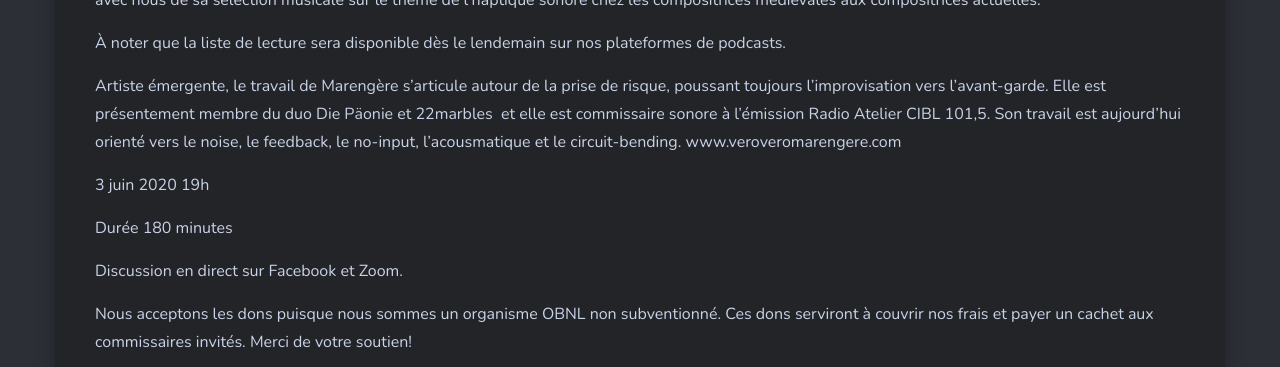
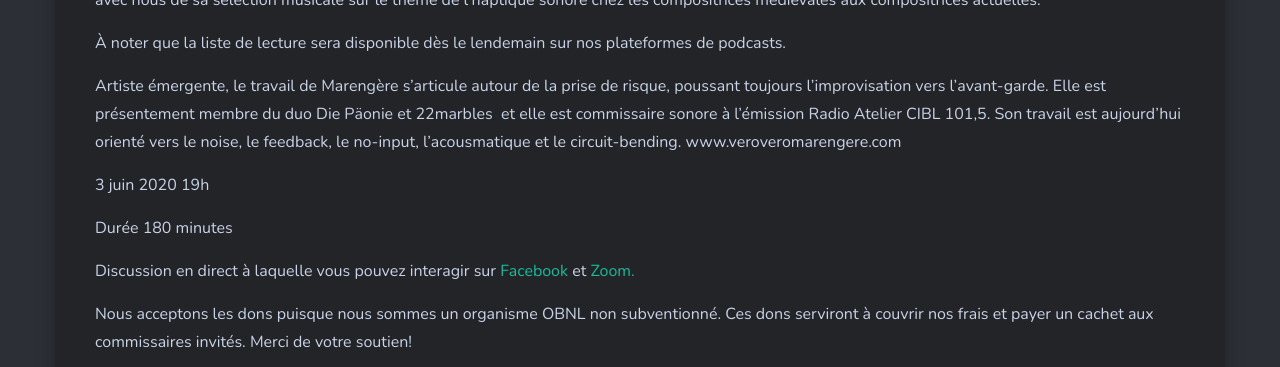
Before and after one commit to sessions-marteau/sessions-marteau-2.github.io, a Jekyll site: the page built from _pages/evenement-a-venir.md, in a window 1280 px wide and 900 px high, scrolled down 911 px, cut to the strip 0-367 px from the top of the window. Built offline with Jekyll 4.4.1, drawn with Linux system fonts in a browser that asks for light colours; nearby versions of some CDN libraries.

Commit message:
Update evenement-a-venir.md

```diff
--- a/_pages/evenement-a-venir.md
+++ b/_pages/evenement-a-venir.md
@@ -21,8 +21,7 @@
 
 Durée 180 minutes
 
-Discussion en direct sur Facebook et Zoom.
-
+Discussion en direct à laquelle vous pouvez interagir sur <a href="https://www.facebook.com/sessionsmarteau/"> Facebook </a> et <a href="https://sessionsmarteau.com/session-virtuelle"> Zoom. </a>
 
 
 
```
